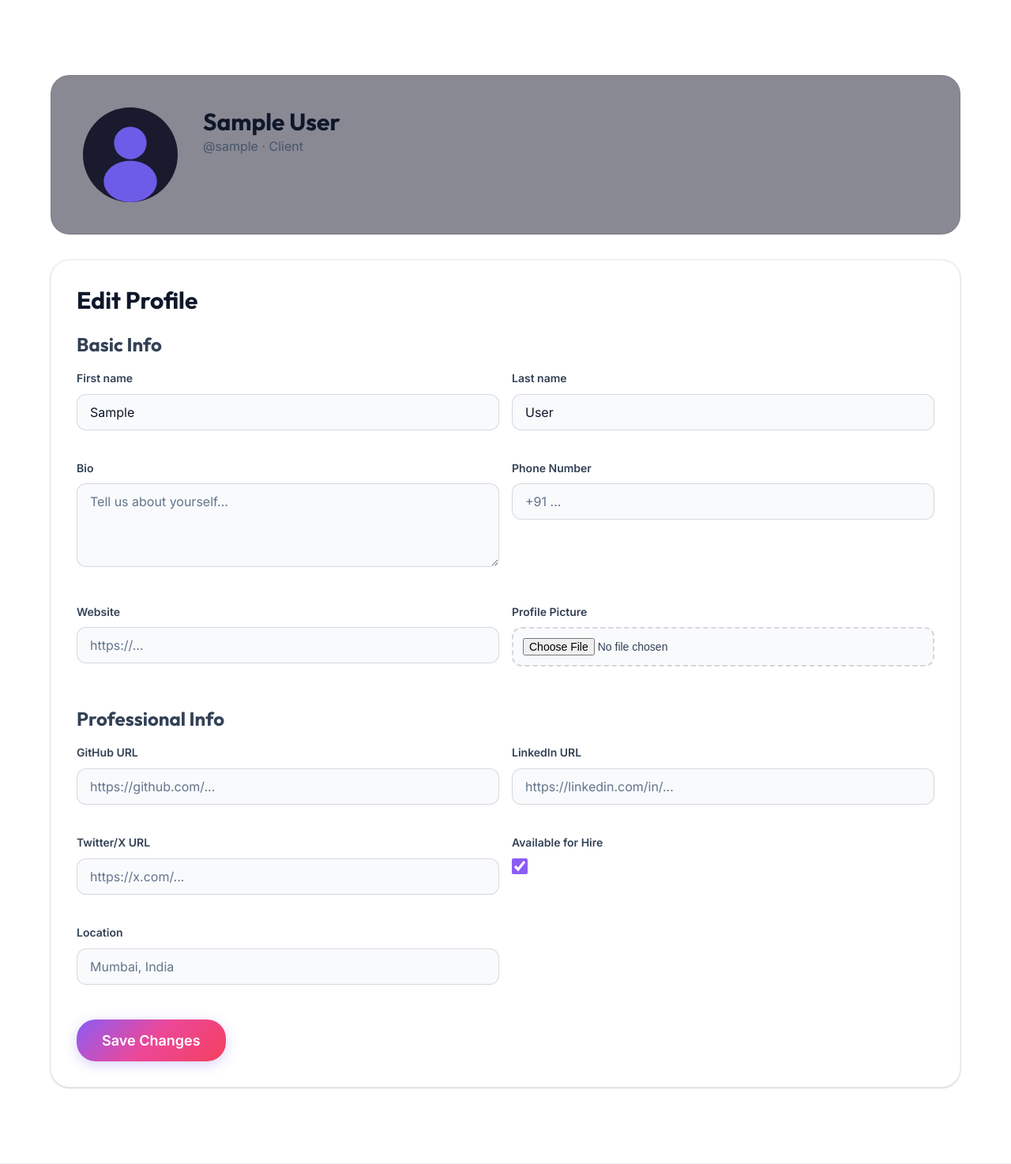
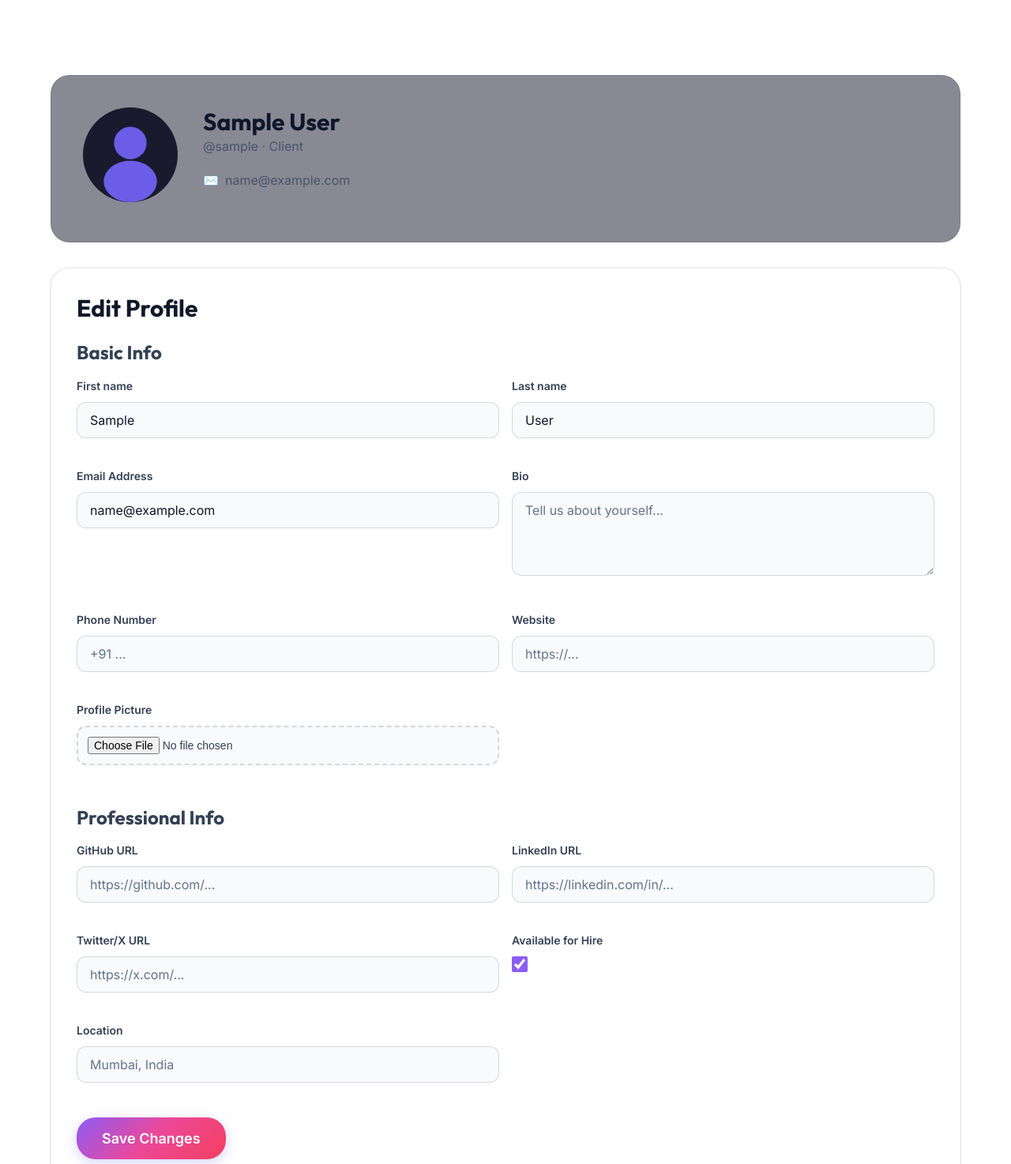
Before and after one commit to Surya200622/Surya-blog, a Django app: page /accounts/profile/ in a window 1280 px wide. Shown: the part 65-1539 px from the top of the page at 79% size. Run offline with Django 5.2, Linux system fonts and the light colour scheme; the visitor is signed in with stand-in values (Sample User, id 1); data comes from the database, SQL or seed files in the repository; some libraries are stand-ins or nearby versions.

Commit message:
Added email id display

```diff
--- a/apps/accounts/forms.py
+++ b/apps/accounts/forms.py
@@ -99,10 +99,11 @@ class UserUpdateForm(forms.ModelForm):
 
     class Meta:
         model = CustomUser
-        fields = ['first_name', 'last_name', 'bio', 'phone', 'website', 'avatar']
+        fields = ['first_name', 'last_name', 'email', 'bio', 'phone', 'website', 'avatar']
         widgets = {
             'first_name': forms.TextInput(attrs={'class': 'form-input'}),
             'last_name': forms.TextInput(attrs={'class': 'form-input'}),
+            'email': forms.EmailInput(attrs={'class': 'form-input'}),
             'bio': forms.Textarea(attrs={'class': 'form-input', 'rows': 4, 'placeholder': 'Tell us about yourself...'}),
             'phone': forms.TextInput(attrs={'class': 'form-input', 'placeholder': '+91 ...'}),
             'website': forms.URLInput(attrs={'class': 'form-input', 'placeholder': 'https://...'}),
--- a/templates/accounts/profile.html
+++ b/templates/accounts/profile.html
@@ -10,6 +10,9 @@
                 <div style="flex: 1; min-width: 300px;">
                     <h1 style="font-size: var(--text-3xl);">{{ profile_user.get_full_name|default:profile_user.username }}</h1>
                     <p class="text-muted">@{{ profile_user.username }} · {{ profile_user.get_role_display }}</p>
+                    {% if profile_user.email %}
+                    <p class="text-muted" style="margin-top: var(--space-2);"><span style="margin-right: 0.5rem;">✉️</span>{{ profile_user.email }}</p>
+                    {% endif %}
 
                     {% if profile.headline %}
                     <p style="font-size: var(--text-lg); margin-top: var(--space-3);">{{ profile.headline }}</p>
```
